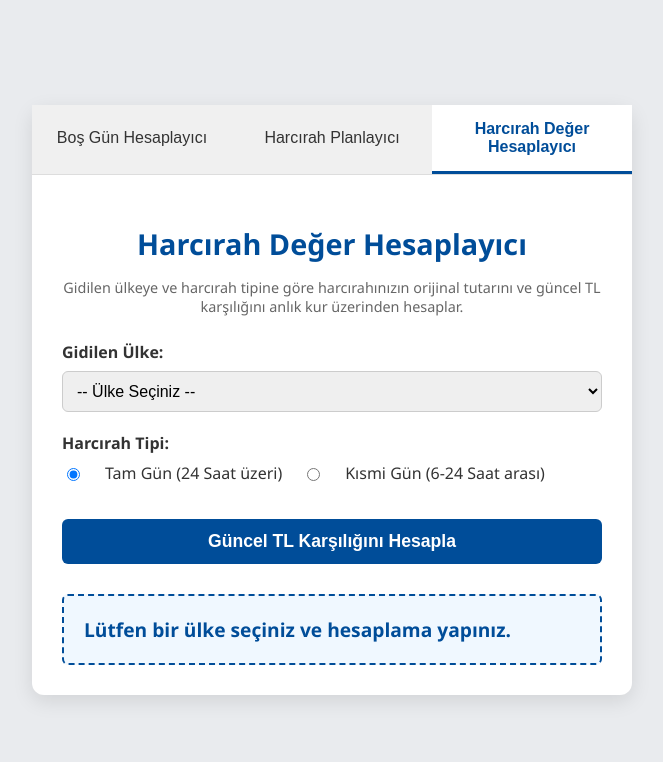
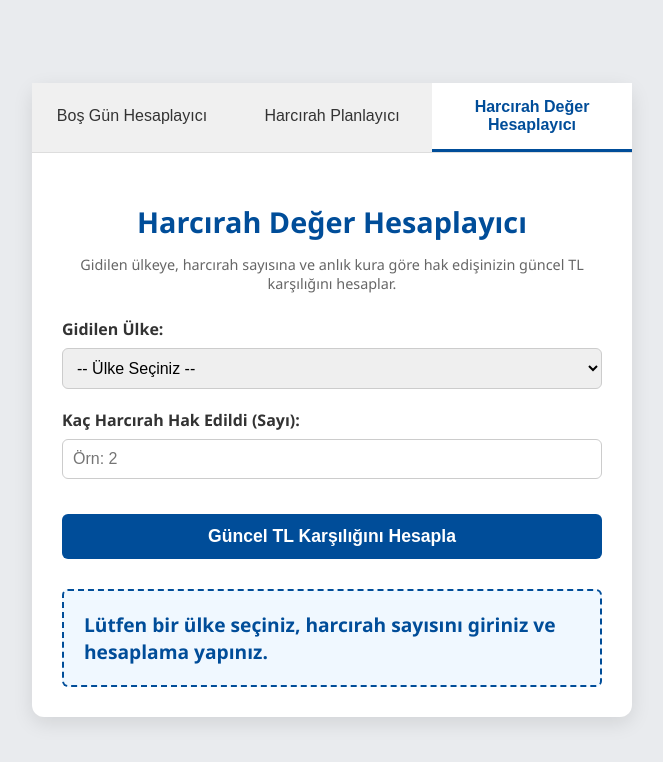
Before and after one commit to furkancetinofc/calismaalani, a plain HTML site: page index.html in a window 1280 px wide. Both pictures are taken after a click on the button "Harcırah Değer Hesaplayıcı". Shown: the whole page, without its empty margins (308-971 px from the left). Drawn offline with Linux system fonts and the light colour scheme; no server answers.

Commit message:
Update index.html

```diff
--- a/index.html
+++ b/index.html
@@ -12,7 +12,8 @@
         <div class="tab-buttons">
             <button id="tabCalismaBtn" class="active">Boş Gün Hesaplayıcı</button>
             <button id="tabHaricrahBtn">Harcırah Planlayıcı</button>
-            <button id="tabDegerBtn">Harcırah Değer Hesaplayıcı</button> </div>
+            <button id="tabDegerBtn">Harcırah Değer Hesaplayıcı</button>
+        </div>
 
         <div id="calismaGunTab" class="tab-content">
             <h1>Boş Gün Hesaplayıcı</h1>
@@ -69,7 +70,7 @@
 
         <div id="degerHesaplayiciTab" class="tab-content hidden">
             <h1>Harcırah Değer Hesaplayıcı</h1>
-            <p class="description">Gidilen ülkeye ve harcırah tipine göre harcırahınızın orijinal tutarını ve güncel TL karşılığını anlık kur üzerinden hesaplar.</p>
+            <p class="description">Gidilen ülkeye, harcırah sayısına ve anlık kura göre hak edişinizin güncel TL karşılığını hesaplar.</p>
 
             <div class="input-group">
                 <label for="ulkeSecimi">Gidilen Ülke:</label>
@@ -79,19 +80,14 @@
             </div>
 
             <div class="input-group">
-                <label>Harcırah Tipi:</label>
-                <div class="radio-group">
-                    <input type="radio" id="tamGun" name="harcirahTipi" value="tam" checked>
-                    <label for="tamGun">Tam Gün (24 Saat üzeri)</label>
-                    <input type="radio" id="kismiGun" name="harcirahTipi" value="kismi">
-                    <label for="kismiGun">Kısmi Gün (6-24 Saat arası)</label>
-                </div>
+                <label for="harcirahSayisi">Kaç Harcırah Hak Edildi (Sayı):</label>
+                <input type="number" id="harcirahSayisi" placeholder="Örn: 2" min="1" required>
             </div>
 
             <button id="hesaplaDegerBtn" class="mavi-btn">Güncel TL Karşılığını Hesapla</button>
 
             <div id="degerSonuc" class="sonuc-kutusu" style="text-align: left;">
-                Lütfen bir ülke seçiniz ve hesaplama yapınız.
+                Lütfen bir ülke seçiniz, harcırah sayısını giriniz ve hesaplama yapınız.
             </div>
         </div>
 
```
